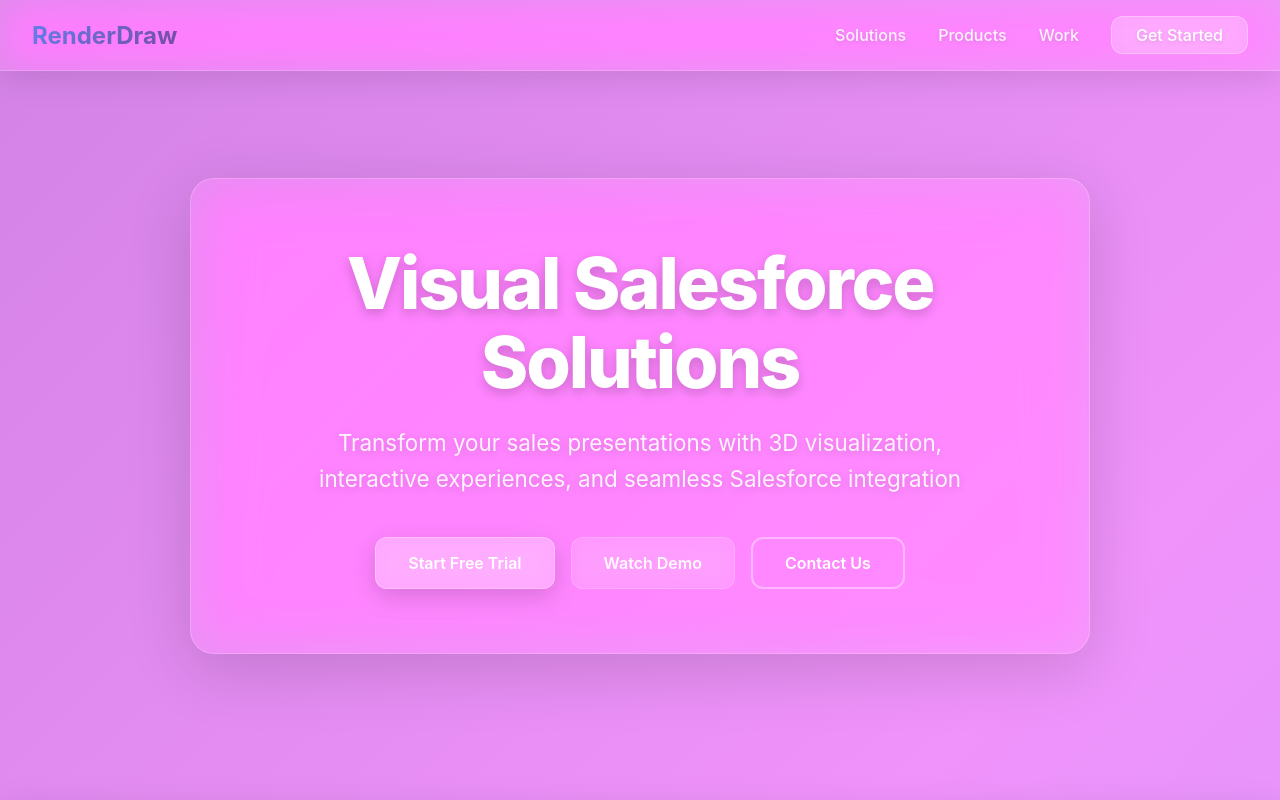
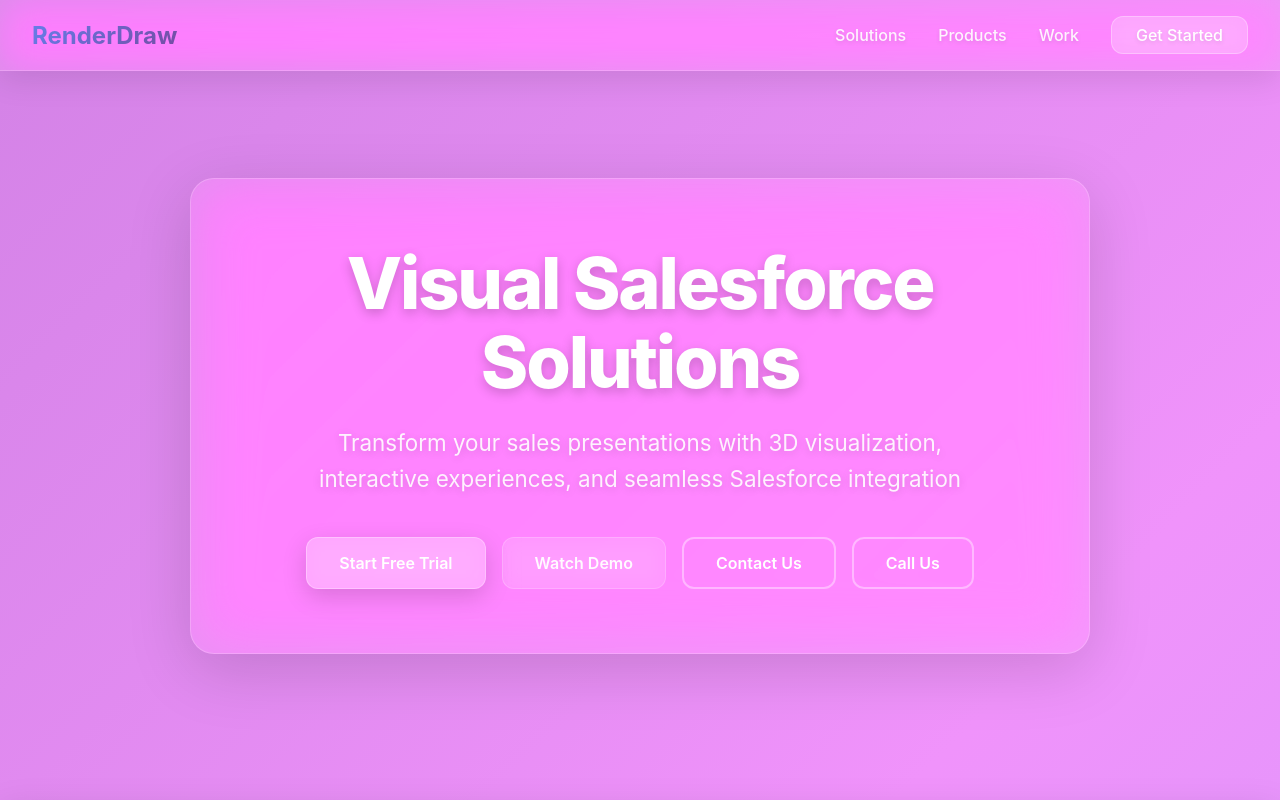
Before and after one commit to bhesaj-rd/marshall-code-demo, a React (Vite) app: page / in a window 1280 px wide. Shown: the top 800 px of the page. Built offline with nearby package versions, Linux system fonts and the light colour scheme.

Commit message:
Add Call Us button to hero section

```diff
--- a/src/App.css
+++ b/src/App.css
@@ -172,7 +172,7 @@
   transform: translateY(-2px);
 }
 
-.btn-contact {
+.btn-contact, .btn-call {
   padding: 0.875rem 2rem;
   font-size: 1rem;
   font-weight: 600;
@@ -186,7 +186,7 @@
   cursor: pointer;
 }
 
-.btn-contact:hover {
+.btn-contact:hover, .btn-call:hover {
   background: rgba(255, 255, 255, 0.15);
   border-color: rgba(255, 255, 255, 0.6);
   transform: translateY(-2px);
--- a/src/App.jsx
+++ b/src/App.jsx
@@ -55,6 +55,7 @@
             <button className="btn-primary">Start Free Trial</button>
             <button className="btn-secondary">Watch Demo</button>
             <a href="#contact" className="btn-contact">Contact Us</a>
+            <a href="tel:+1234567890" className="btn-call">Call Us</a>
           </div>
         </div>
       </section>
```
Also changed, not shown: 1 other file (tests, documents, lock files or other folders).
